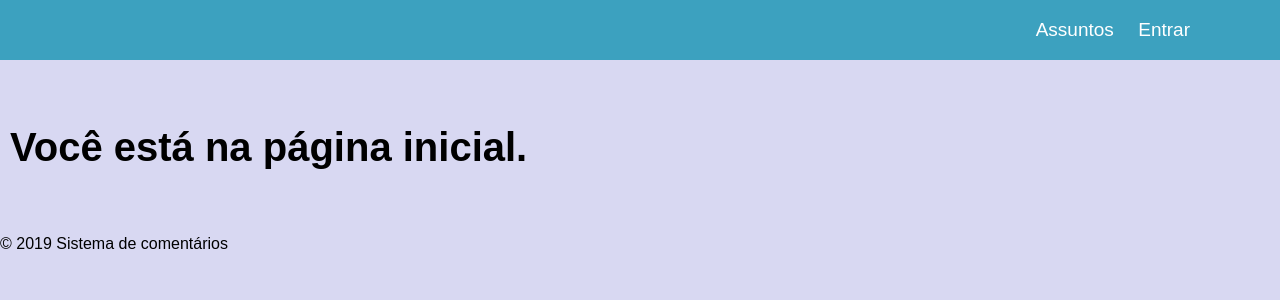
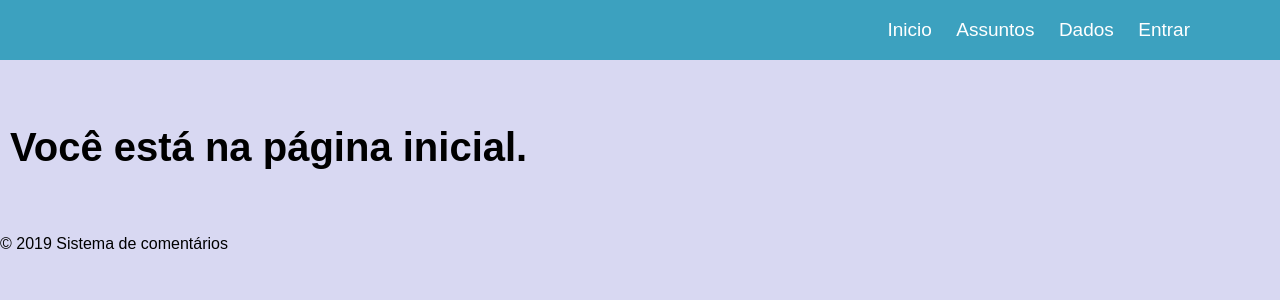
Before and after one commit to alldevfs/sistema_comentarios_CRUDL_PDO, a PHP site: page /index.php in a window 1280 px wide. Shown: the top 300 px of the page. Run offline with PHP 8.4, Linux system fonts and the light colour scheme.

Commit message:
Adicionadno um item ao menu no header.php

```diff
--- a/header.php
+++ b/header.php
@@ -9,7 +9,9 @@
 <body>
 	<nav>
 		<ul>
+			<li><a href="index.php">Inicio</a></li>
 			<li><a href="descussao.php">Assuntos</a></li>
-			<li><a href="">Entrar</a></li>
+			<li><a href="dados.php">Dados</a></li> <!-- Apenas usuários ou apenas usuário com nivel de permissão -->
+			<li><a href="entrar.php">Entrar</a></li>
 		</ul>
 	</nav>
```
